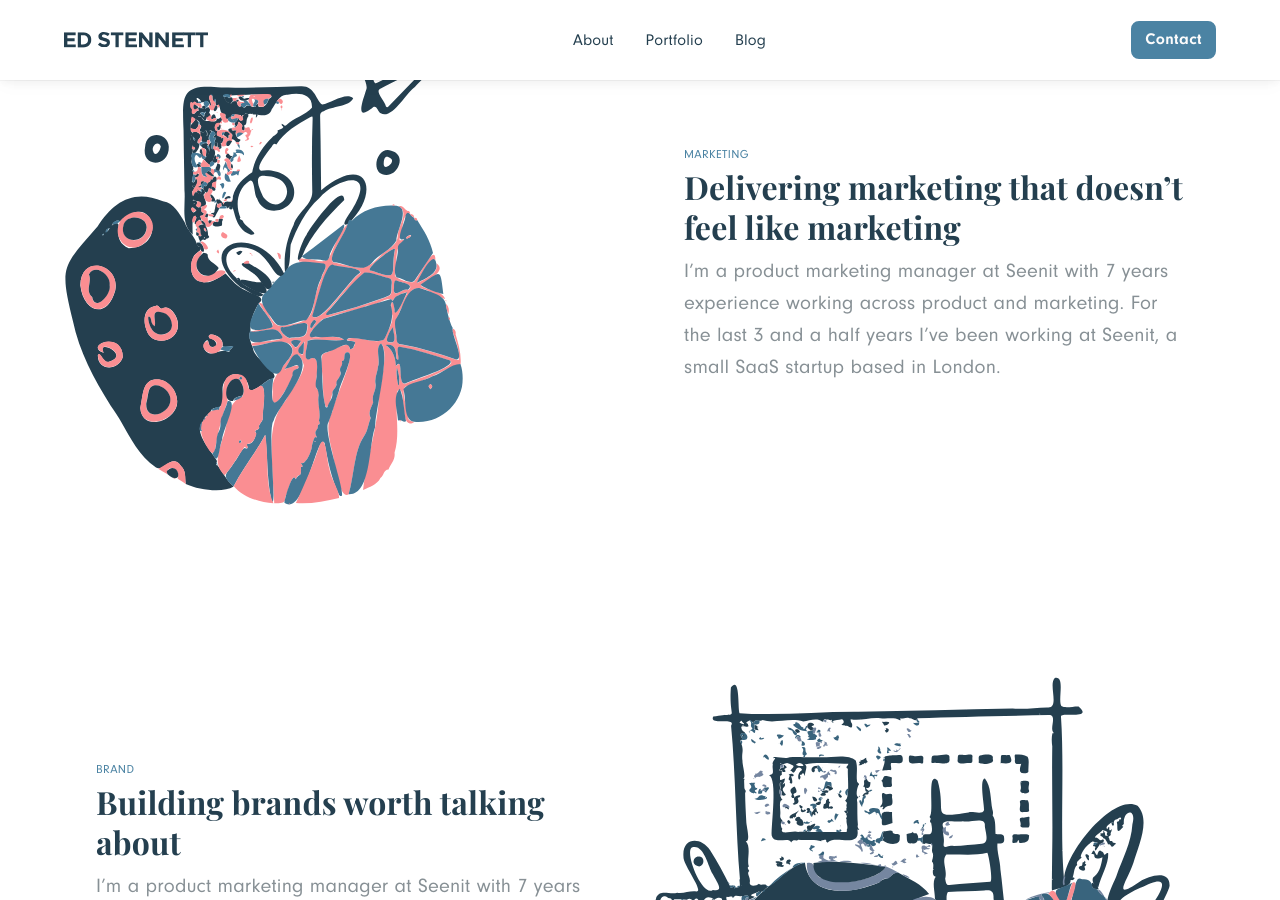
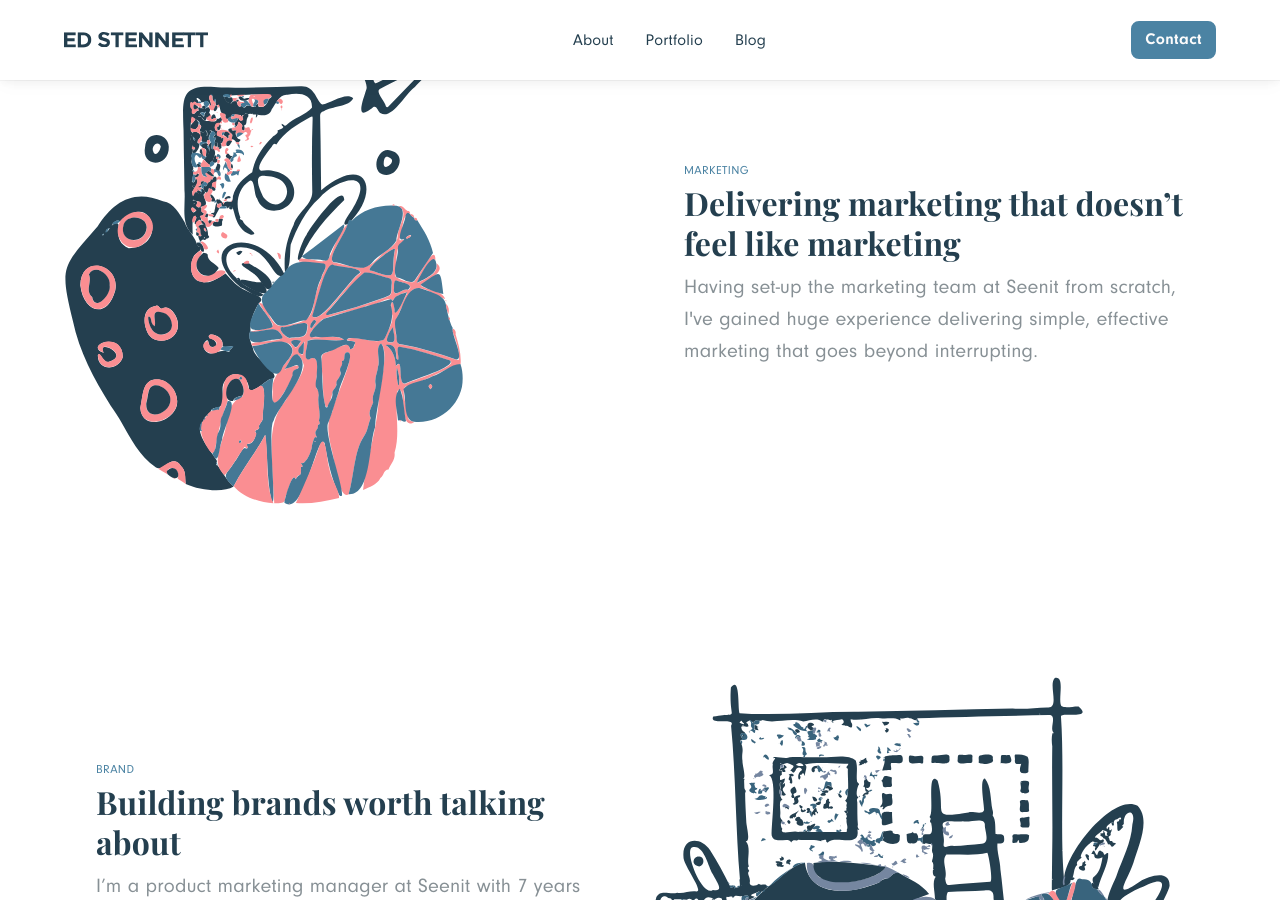
Before and after one commit to edstennettackee/edstennett, a Jekyll site: the page built from index.html, in a window 1280 px wide and 900 px high, scrolled down 2373 px. Built offline with Jekyll 4.4.1, drawn with Linux system fonts in a browser that asks for light colours.

Commit message:
Updated 'index.html' via CloudCannon

```diff
--- a/index.html
+++ b/index.html
@@ -21,9 +21,9 @@ first_panels:
       - overline: Marketing
       - header: Delivering marketing that doesn’t feel like marketing
       - panel_text_html: >-
-          <p>I’m a product marketing manager at Seenit with 7 years experience
-          working across product and marketing. For the last 3 and a half years
-          I’ve been working at Seenit, a small SaaS startup based in London.</p>
+          <p>Having set-up the marketing team at Seenit from scratch, I've
+          gained huge experience delivering simple, effective marketing that
+          goes beyond interrupting.</p>
     panel_content_section:
       - image: /assets/images/graphics/marketing-graphic.svg
         alt: Graphic of a emails being sent
```
